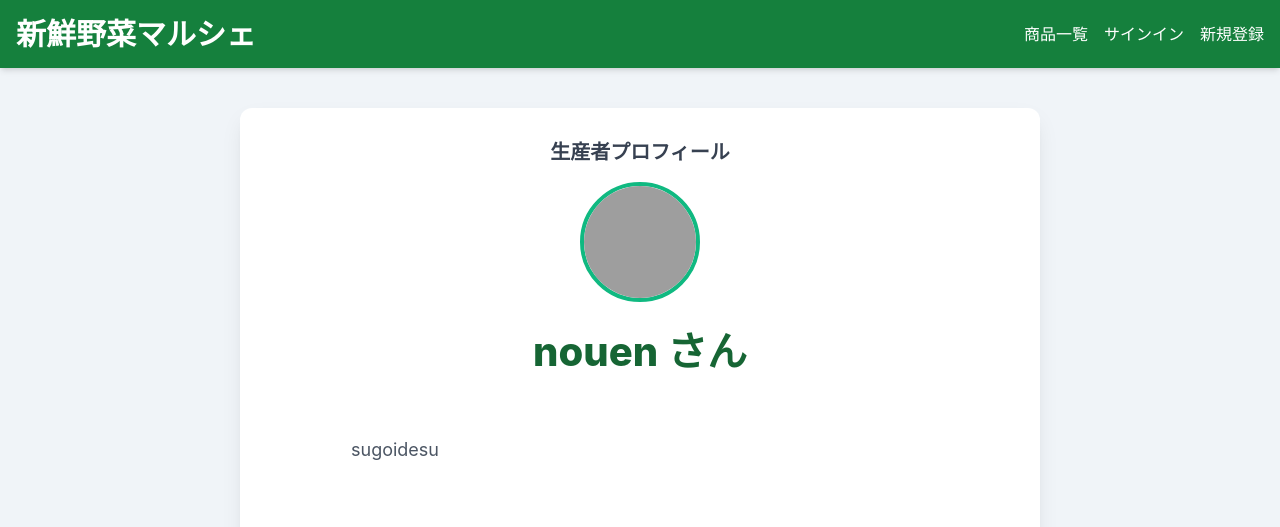
After one commit to Nagaoka-M1/geiot_A, a Flask app: page /producer/2 in a window 1280 px wide. The commit adds this page. Shown: the top 527 px of the page. Run offline with Flask 3, Linux system fonts and the light colour scheme; some libraries are stand-ins or nearby versions; grey boxes are pictures that could not be loaded.

Commit message:
生産者画面

```diff
--- a/server.py
+++ b/server.py
@@ -25,27 +25,23 @@ app.config['SQLALCHEMY_TRACK_MODIFICATIONS'] = False
 
 db = SQLAlchemy(app)
 
-# Consumer, Producer, Product, CartItem モデルの定義 (変更なし)
-# 消費者モデル
+# Consumer, Producer, Product, CartItem モデルの定義
 class Consumer(db.Model):
     id = db.Column(db.Integer, primary_key=True)
     username = db.Column(db.String(100), unique=True, nullable=False)
     password = db.Column(db.String(200), nullable=False)
     cart_items = db.relationship('CartItem', backref='consumer', lazy=True, cascade="all, delete-orphan")
 
-# 生産者モデル
 class Producer(db.Model):
     id = db.Column(db.Integer, primary_key=True)
-    username = db.Column(db.String(100), unique=True, nullable=False) # 新しく追加: ログイン用ユーザー名
-    password = db.Column(db.String(200), nullable=False) # 新しく追加: ログイン用パスワード
+    username = db.Column(db.String(100), unique=True, nullable=False)
+    password = db.Column(db.String(200), nullable=False)
     account_name = db.Column(db.String(100), nullable=False)
     bio = db.Column(db.String(1000), nullable=False)
     profile_image = db.Column(db.String(200), nullable=True)
     youtube_video = db.Column(db.String(200), nullable=True)
     products = db.relationship('Product', backref='producer', lazy=True, cascade="all, delete-orphan")
 
-
-# 商品モデル
 class Product(db.Model):
     id = db.Column(db.Integer, primary_key=True)
     name = db.Column(db.String(100), nullable=False)
@@ -55,45 +51,44 @@ class Product(db.Model):
     producer_id = db.Column(db.Integer, db.ForeignKey('producer.id'), nullable=False)
     cart_items = db.relationship('CartItem', backref='product', lazy=True, cascade="all, delete-orphan")
 
-# カートアイテムモデル
 class CartItem(db.Model):
     id = db.Column(db.Integer, primary_key=True)
     consumer_id = db.Column(db.Integer, db.ForeignKey('consumer.id'), nullable=False)
     product_id = db.Column(db.Integer, db.ForeignKey('product.id'), nullable=False)
     quantity = db.Column(db.Integer, default=1, nullable=False)
 
-
-# ファイルの拡張子をチェックするヘルパー関数
 def allowed_file(filename):
     return '.' in filename and \
            filename.rsplit('.', 1)[1].lower() in ALLOWED_EXTENSIONS
 
-# アプリケーションコンテキストを手動で開始（データベース作成）
 with app.app_context():
     db.create_all()
 
 # 初期データを追加（もしデータが空の場合）
 with app.app_context():
-    # 生産者データの追加 (初期データはアカウント名のみで、ログイン情報なし)
-    # 既存の生産者データに username と password フィールドを追加
-    producer1 = Producer.query.first()
+    producer1 = Producer.query.filter_by(username='tachi_farm').first()
     if not producer1:
         producer1 = Producer(
-            username='tachi_farm', # 仮のユーザー名
-            password=generate_password_hash('password123'), # 仮のパスワード
+            username='tachi_farm',
+            password=generate_password_hash('password123'),
             account_name='立花考志',
             bio='日本のトランプです。',
             profile_image='https://pbs.twimg.com/profile_images/1930450937124139008/3akLDAFa_400x400.jpg',
-            youtube_video='https://www.youtube.com/embed/nf12HjJd4g0?si=RinXHtxi7Ogq5yuH'
+            youtube_video='https://www.youtube.com/embed/dQw4w9WgXcQ' # サンプル動画URLを埋め込み形式に
         )
         db.session.add(producer1)
         db.session.commit()
     else:
-        # 既存のプロデューサーに username と password がなければ追加
-        if not producer1.username:
+        # 既存のプロデューサーに username と password がなければ追加（または更新）
+        if not producer1.username or not producer1.password:
             producer1.username = 'tachi_farm'
             producer1.password = generate_password_hash('password123')
             db.session.commit()
+        # YouTube動画URLがまだ更新されていなければ、埋め込み形式に更新
+        if not producer1.youtube_video or not producer1.youtube_video.startswith('https://www.youtube.com/embed/'):
+             producer1.youtube_video = 'https://www.youtube.com/embed/dQw4w9WgXcQ'
+             db.session.commit()
+
 
     # 初期の商品データに producer_id を関連付ける
     if not Product.query.first():
@@ -108,11 +103,11 @@ with app.app_context():
             db.session.add(product)
         db.session.commit()
 
-
-# 生産者用プロフィール表示ページ
+# 生産者用プロフィール表示ページ (既存の/producer/profileを動的に変更)
+# 注意: このルートは、ログイン中の生産者自身のプロフィールを表示するためのものとして扱います。
+# 個別の生産者の公開プロフィールは /producer/<int:producer_id> に移します。
 @app.route('/producer/profile')
 def producer_profile():
-    # ログインしている生産者のプロフィールを表示
     if 'producer_id' not in session:
         flash('生産者としてログインしてください。', 'warning')
         return redirect(url_for('producer_login'))
@@ -123,7 +118,16 @@ def producer_profile():
         session.pop('producer_id', None)
         return redirect(url_for('producer_login'))
 
-    return render_template('preview_profile.html', producer=producer)
+    return render_template('preview_profile.html', producer=producer) # preview_profile.html を使用
+
+# 個別の生産者の公開プロフィールページ (新しいルート)
+@app.route('/producer/<int:producer_id>')
+def view_producer_profile(producer_id):
+    producer = Producer.query.get(producer_id)
+    if not producer:
+        flash('指定された生産者が見つかりません。', 'danger')
+        return redirect(url_for('index')) # またはエラーページへリダイレクト
+    return render_template('public_producer_profile.html', producer=producer) # 新しいテンプレートを使用
 
 
 # 生産者用プロフィール編集ページ
@@ -153,7 +157,7 @@ def producer_edit_profile():
     return render_template('edit_profile.html', producer=producer)
 
 # 生産者ログインページ
-@app.route('/producer/login', methods=['GET', 'POST']) # ルートを /producer/login に変更
+@app.route('/producer/login', methods=['GET', 'POST'])
 def producer_login():
     if request.method == 'POST':
         username = request.form['username']
@@ -176,10 +180,10 @@ def producer_register():
         username = request.form['username']
         password = request.form['password']
         password_confirm = request.form['password_confirm']
-        account_name = request.form['account_name'] # 新しく追加: アカウント名も登録時に受け取る
-        bio = request.form.get('bio', '') # オプション: 自己紹介
-        profile_image = request.form.get('profile_image', '') # オプション: プロフィール画像URL
-        youtube_video = request.form.get('youtube_video', '') # オプション: YouTube動画URL
+        account_name = request.form['account_name']
+        bio = request.form.get('bio', '')
+        profile_image = request.form.get('profile_image', '')
+        youtube_video = request.form.get('youtube_video', '')
 
         if password != password_confirm:
             flash('パスワードが一致しません', 'danger')
@@ -204,10 +208,10 @@ def producer_register():
         flash('生産者アカウントが作成されました。ログインしてください。', 'success')
         return redirect(url_for('producer_login'))
 
-    return render_template('producer_register.html') # 新しいテンプレートを作成
+    return render_template('producer_register.html')
 
 
-@app.route('/producer/logout') # ルートを /producer/logout に変更
+@app.route('/producer/logout')
 def producer_logout():
     session.pop('producer_id', None)
     flash('生産者アカウントからログアウトしました。', 'info')
@@ -368,7 +372,8 @@ def remove_from_cart():
 # メインページ
 @app.route('/')
 def index():
-    products = Product.query.all()
+    # 商品とその生産者情報を一度に取得 (joinedloadを使用)
+    products = Product.query.options(db.joinedload(Product.producer)).all()
     return render_template('index.html', products=products)
 
 # カート表示ページ
@@ -379,7 +384,7 @@ def view_cart():
         return redirect(url_for('consumer_login'))
 
     consumer_id = session['consumer_id']
-    cart_items = CartItem.query.filter_by(consumer_id=consumer_id).all()
+    cart_items = CartItem.query.filter_by(consumer_id=consumer_id).options(db.joinedload(CartItem.product)).all()
 
     total_price = sum(item.product.price * item.quantity for item in cart_items)
 
--- /dev/null
+++ b/templates/public_producer_profile.html
@@ -0,0 +1,140 @@
+<!DOCTYPE html>
+<html lang="ja">
+<head>
+    <meta charset="UTF-8">
+    <meta name="viewport" content="width=device-width, initial-scale=1.0">
+    <title>{{ producer.account_name }}さんのプロフィール - 新鮮野菜マルシェ</title>
+    <script src="https://cdn.tailwindcss.com"></script>
+    <style>
+        /* カスタムスタイルがあればここに追加 */
+        body {
+            font-family: 'Inter', sans-serif;
+            background-color: #f0f4f8; /* やや明るい背景色 */
+        }
+        .profile-container {
+            max-width: 800px;
+            margin: 40px auto;
+            background-color: #ffffff;
+            padding: 30px;
+            border-radius: 12px;
+            box-shadow: 0 10px 25px -5px rgba(0, 0, 0, 0.1), 0 8px 10px -6px rgba(0, 0, 0, 0.1);
+            text-align: center;
+        }
+        .profile-header img {
+            width: 120px;
+            height: 120px;
+            border-radius: 50%;
+            object-fit: cover;
+            border: 4px solid #10B981; /* Green-500 */
+            margin: 0 auto 20px;
+            display: block;
+        }
+        .account-name {
+            font-size: 2.5rem; /* text-4xl */
+            font-weight: 800; /* font-extrabold */
+            color: #166534; /* Green-800 */
+            margin-bottom: 20px;
+        }
+        .bio {
+            font-size: 1.125rem; /* text-lg */
+            color: #4b5563; /* Gray-700 */
+            line-height: 1.8;
+            margin-bottom: 30px;
+            white-space: pre-wrap; /* 改行を保持 */
+            text-align: left;
+        }
+        .video-container {
+            position: relative;
+            width: 100%;
+            padding-bottom: 56.25%; /* 16:9 Aspect Ratio */
+            height: 0;
+            overflow: hidden;
+            background-color: #000;
+            border-radius: 8px;
+        }
+        .video-container iframe {
+            position: absolute;
+            top: 0;
+            left: 0;
+            width: 100%;
+            height: 100%;
+            border: 0;
+        }
+        .fixed-bottom-btn {
+            display: inline-block;
+            background-color: #FBBF24; /* Yellow-400 */
+            color: #1F2937; /* Gray-900 */
+            font-weight: bold;
+            padding: 15px 30px;
+            border-radius: 9999px; /* rounded-full */
+            text-decoration: none;
+            box-shadow: 0 4px 10px rgba(0, 0, 0, 0.2);
+            transition: all 0.3s ease;
+            position: fixed;
+            bottom: 30px;
+            right: 30px;
+            z-index: 100;
+        }
+        .fixed-bottom-btn:hover {
+            background-color: #F59E0B; /* Yellow-500 */
+            transform: translateY(-3px) scale(1.02);
+            box-shadow: 0 6px 15px rgba(0, 0, 0, 0.25);
+        }
+    </style>
+</head>
+<body class="flex flex-col min-h-screen">
+    <header class="bg-green-700 text-white p-4 shadow-md">
+        <div class="container mx-auto flex flex-col md:flex-row justify-between items-center">
+            <h1 class="text-3xl font-bold mb-2 md:mb-0">
+                <a href="{{ url_for('index') }}" class="hover:text-green-200 transition duration-300">新鮮野菜マルシェ</a>
+            </h1>
+            <nav>
+                <ul class="flex space-x-4">
+                    <li><a href="{{ url_for('index') }}" class="hover:text-green-200 transition duration-300">商品一覧</a></li>
+                    {% if session.consumer_id %}
+                        <li><a href="{{ url_for('consumer_logout') }}" class="hover:text-green-200 transition duration-300">ログアウト</a></li>
+                        <li><a href="{{ url_for('view_cart') }}" class="hover:text-green-200 transition duration-300">カート</a></li>
+                    {% else %}
+                        <li><a href="{{ url_for('consumer_login') }}" class="hover:text-green-200 transition duration-300">サインイン</a></li>
+                        <li><a href="{{ url_for('consumer_register') }}" class="hover:text-green-200 transition duration-300">新規登録</a></li>
+                    {% endif %}
+                </ul>
+            </nav>
+        </div>
+    </header>
+
+    <main class="flex-grow">
+        <div class="profile-container">
+            <h3 class="account-name-label text-xl font-semibold text-gray-700 mb-4">生産者プロフィール</h3> {# 修正 #}
+
+            <div class="profile-header">
+                <img src="{{ producer.profile_image if producer.profile_image else 'https://via.placeholder.com/120/CCCCCC/FFFFFF?text=No+Image' }}" alt="プロフィールアイコン">
+                <h2 class="account-name">{{ producer.account_name }} さん</h2>
+            </div>
+
+            <p class="bio">
+                {{ producer.bio if producer.bio else '自己紹介がまだありません。' }}
+            </p>
+
+            <div class="video-container">
+                <iframe
+                    src="{{ producer.youtube_video if producer.youtube_video else 'https://www.youtube.com/embed/dQw4w9WgXcQ' }}" {# デフォルトのYouTube埋め込みURL #}
+                    title="YouTube video player"
+                    frameborder="0"
+                    allow="accelerometer; autoplay; clipboard-write; encrypted-media; gyroscope; picture-in-picture"
+                    allowfullscreen>
+                </iframe>
+            </div>
+        </div>
+
+        <a href="https://x.com/nhkparty/status/1943609873427751160" target="_blank" class="fixed-bottom-btn">農業イベントに参加！</a> {# target="_blank" を追加 #}
+    </main>
+
+    <footer class="bg-gray-800 text-white p-6 mt-10">
+        <div class="container mx-auto text-center text-sm">
+            &copy; 2025 新鮮野菜マルシェ. All rights reserved.
+        </div>
+    </footer>
+
+</body>
+</html>
```
Also changed, not shown: templates/index.html (+14 -3 lines).
